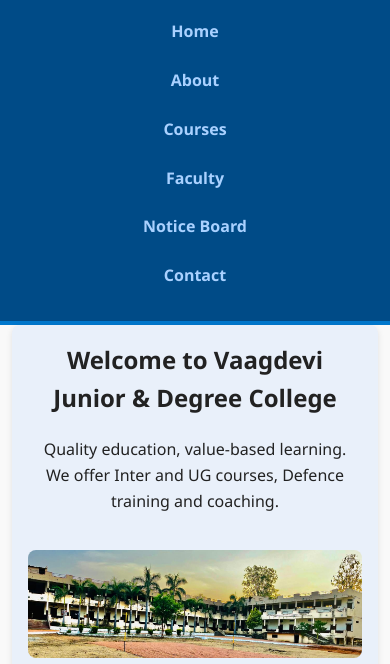
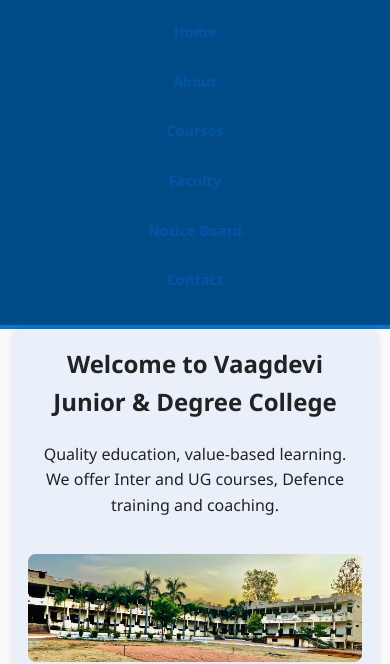
Before and after one commit to karthikbonagiri1616/vaagdevi-collage-website, a plain HTML site: page index.html in a window 390 px wide. Shown: the part 180-844 px from the top of the page. Drawn offline with Linux system fonts and the light colour scheme.

Commit message:
Update style.css

```diff
--- a/css/style.css
+++ b/css/style.css
@@ -499,3 +499,40 @@
     text-align: center;
   }
 }
+
+/* Basic menu styling */
+.main-nav ul {
+  list-style: none;
+  padding-left: 0;
+  margin: 0;
+  display: flex;
+  gap: 20px;
+}
+
+.main-nav a {
+  text-decoration: none;
+  font-weight: 600;
+  font-size: 1rem; /* default font size */
+  color: #0056a6;
+  padding: 6px 10px;
+  border-radius: 4px;
+  transition: background-color 0.3s ease;
+}
+
+.main-nav a:hover {
+  background-color: #0056a6;
+  color: white;
+}
+
+/* On small screens - reduce menu font size and stack vertically */
+@media (max-width: 600px) {
+  .main-nav ul {
+    flex-direction: column;
+    gap: 12px;
+  }
+
+  .main-nav a {
+    font-size: 0.9rem; /* smaller font size */
+    padding: 8px 12px;
+  }
+}
```
